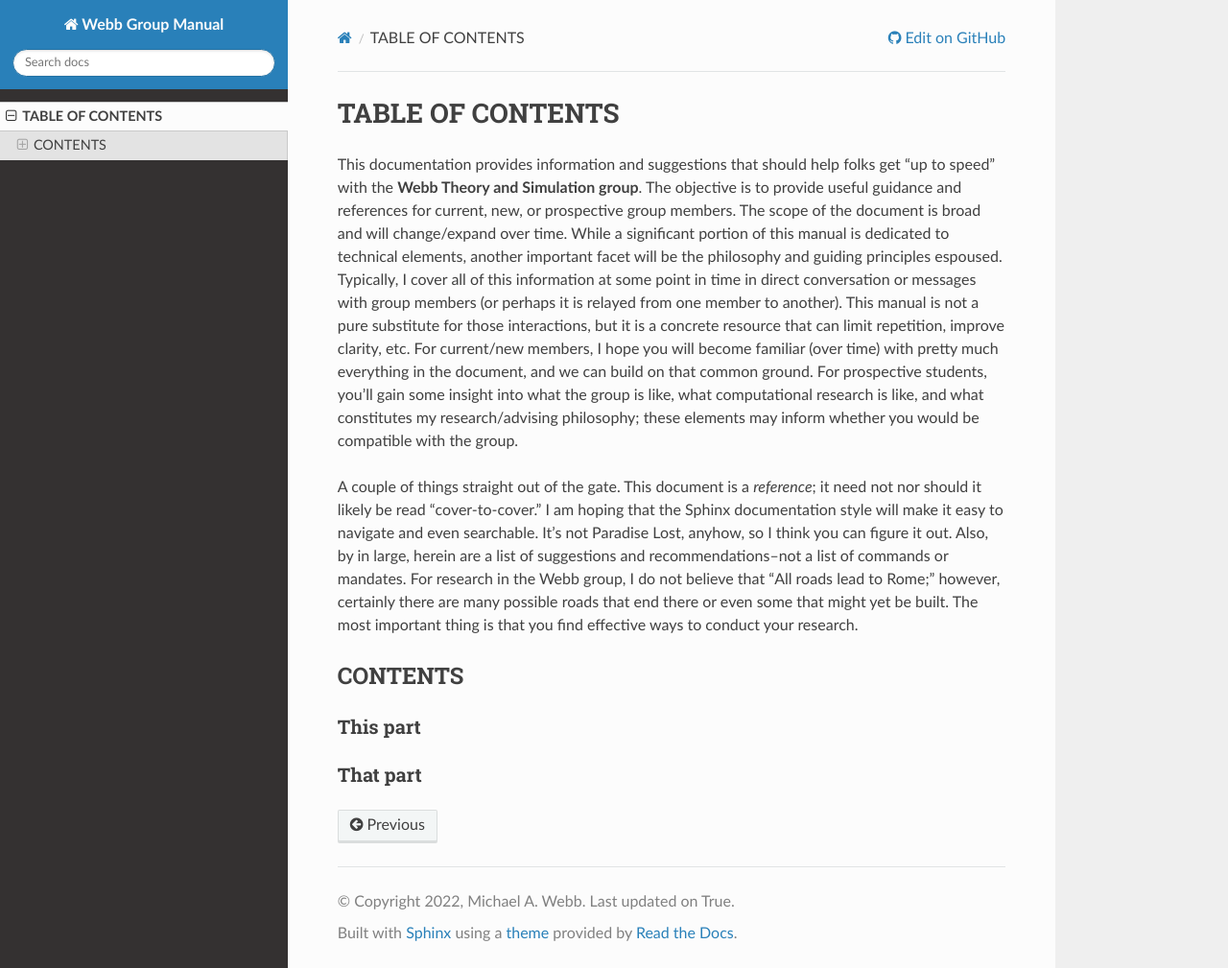
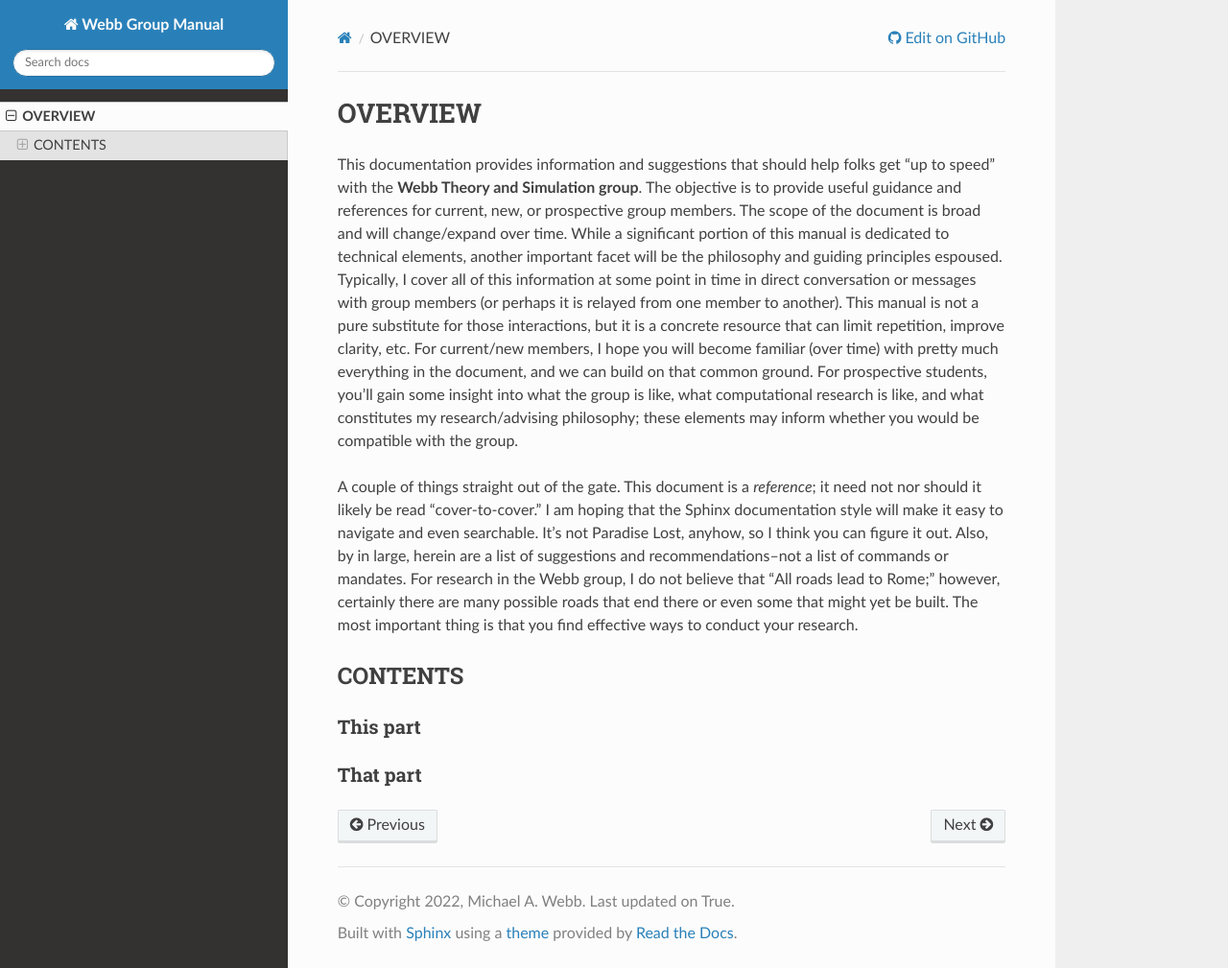
Before and after one commit to webbtheosim/group-manual, a Sphinx documentation site: the page built from docs/source/index.md, in a window 1280 px wide and 1009 px high. Shown: the whole window at 96% size. Built offline with Sphinx 7.4.7 and the Read the Docs theme 2.0.0, drawn with Linux system fonts in a browser that asks for light colours.

Commit message:
test hierarchy for content

````diff
--- a/docs/source/index.md
+++ b/docs/source/index.md
@@ -1,4 +1,4 @@
-TABLE OF CONTENTS
+OVERVIEW
 ================
 
 ```{include} ../../README.md
--- a/docs/source/toc.rst
+++ b/docs/source/toc.rst
@@ -6,3 +6,4 @@
     :glob:
 
     index.md
+    GROUP/content.ipynb
````
Also changed, not shown: docs/source/GROUP/content.ipynb (added).
